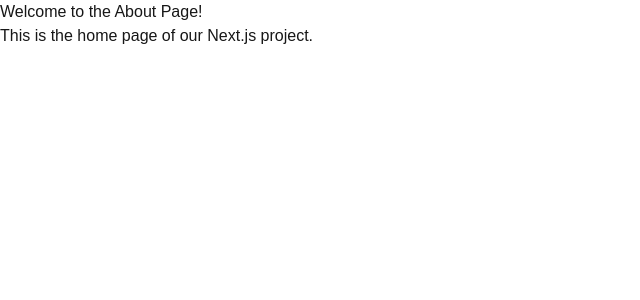
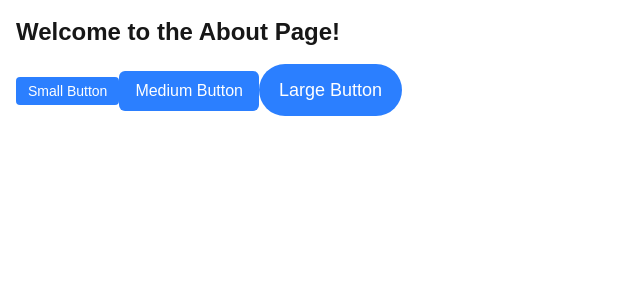
Before and after one commit to Merisola/alx-project-0x02-setup, a Next.js app in the folder alx-project-0x02/: page /about in a window 1280 px wide. Shown: the top 300 px of the page, without its empty margins (0-640 px from the left). Built offline with nearby package versions, Linux system fonts and the light colour scheme.

Commit message:
create and use button component

```diff
--- /dev/null
+++ b/alx-project-0x02/components/common/Button.tsx
@@ -0,0 +1,23 @@
+import React from "react";
+import { ButtonProps } from "@/interfaces";
+
+const Button: React.FC<ButtonProps> = ({ label, size, shape, onClick }) => {
+  // Set size classes
+  const sizeClasses =
+    size === "small"
+      ? "px-3 py-1 text-sm"
+      : size === "medium"
+      ? "px-4 py-2 text-base"
+      : "px-5 py-3 text-lg";
+
+  // Combine final classes
+  const className = `bg-blue-500 text-white ${sizeClasses} ${shape} hover:bg-blue-600 transition`;
+
+  return (
+    <button className={className} onClick={onClick}>
+      {label}
+    </button>
+  );
+};
+
+export default Button;
--- a/alx-project-0x02/interfaces/index.ts
+++ b/alx-project-0x02/interfaces/index.ts
@@ -13,3 +13,10 @@
   onClose: () => void;
   onSubmit: (data: { title: string; content: string }) => void;
 }
+
+export interface ButtonProps {
+  label: string;
+  size: "small" | "medium" | "large";
+  shape: "rounded-sm" | "rounded-md" | "rounded-full";
+  onClick?: () => void;
+}
--- a/alx-project-0x02/pages/about.tsx
+++ b/alx-project-0x02/pages/about.tsx
@@ -1,10 +1,13 @@
 import React from "react";
+import Button from "@/components/common/Button";
 
 const AboutPage = () => {
   return (
-    <div>
-      <h1>Welcome to the About Page!</h1>
-      <p>This is the home page of our Next.js project.</p>
+    <div className="p-4 space-y-4">
+      <h1 className="text-2xl  font-bold mb-4">Welcome to the About Page!</h1>
+      <Button label="Small Button" size="small" shape="rounded-sm" />
+      <Button label="Medium Button" size="medium" shape="rounded-md" />
+      <Button label="Large Button" size="large" shape="rounded-full" />
     </div>
   );
 };
```
